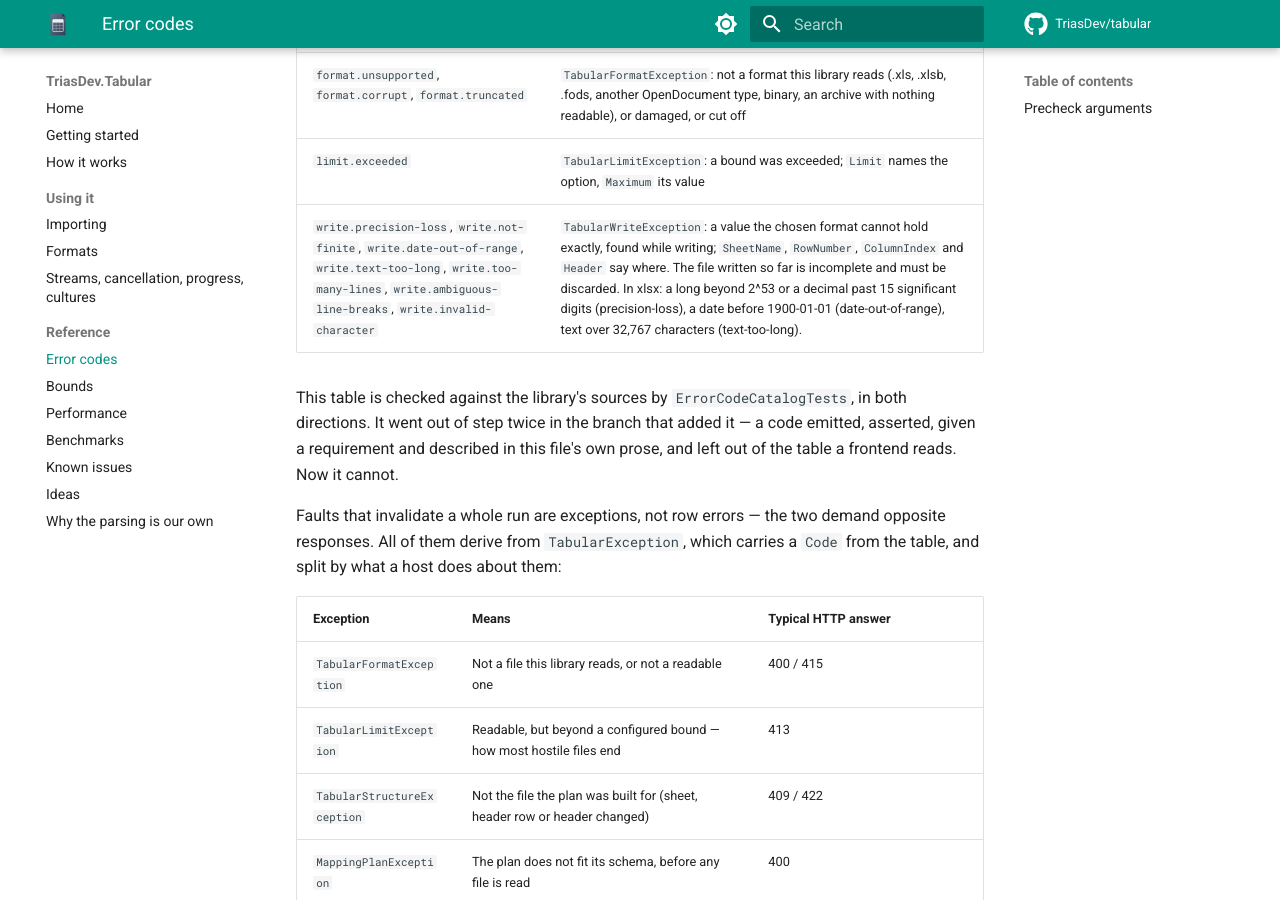
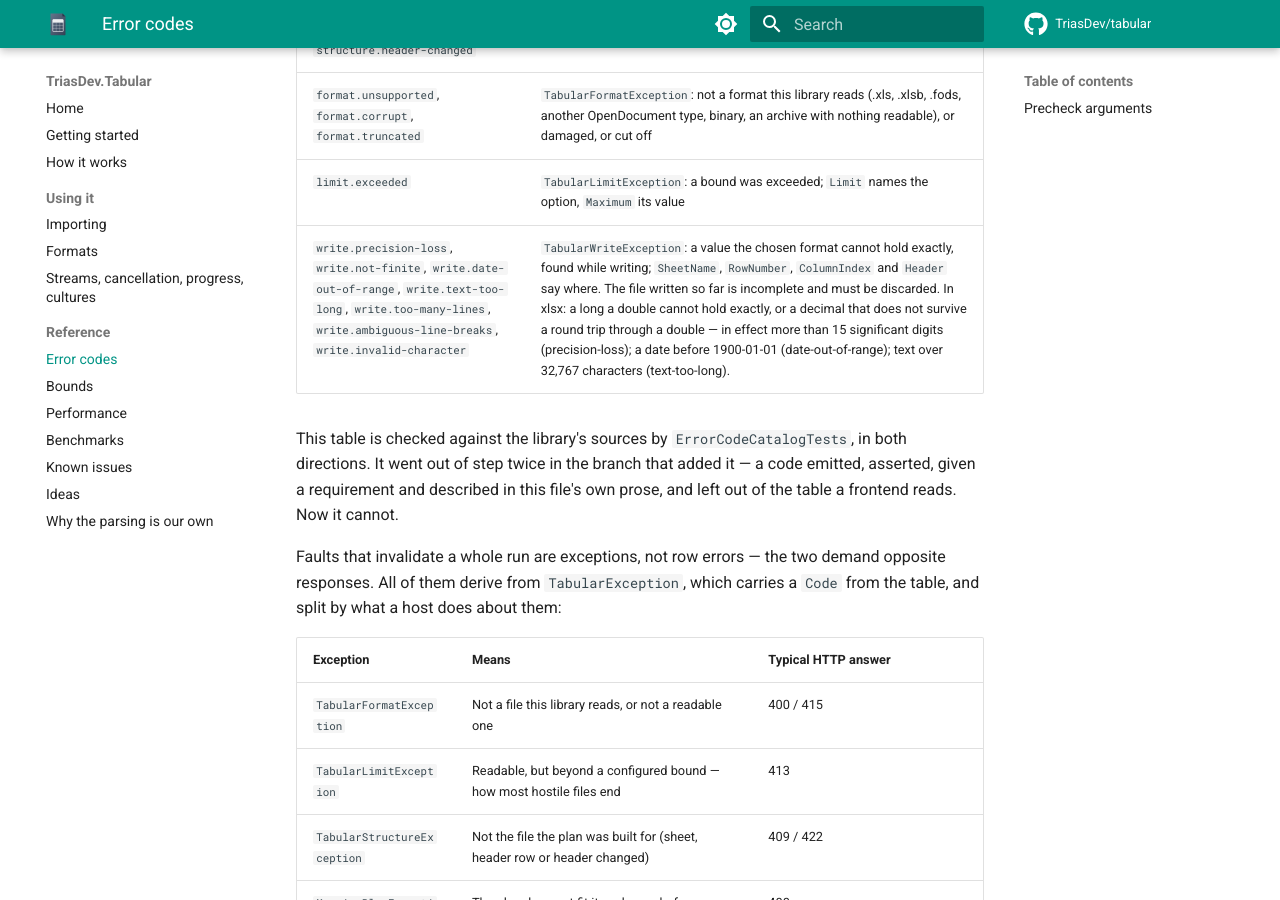
Before and after one commit to TriasDev/tabular, an MkDocs documentation site: the page built from docs/error-codes.md, in a window 1280 px wide and 900 px high, scrolled down 1214 px. Built offline with MkDocs 1.6.1 and Material for MkDocs 9.7.7, drawn with Linux system fonts in a browser that asks for light colours; comment, search, counter and statistics services are not loaded.

Commit message:
docs(write): state xlsx's precision rules as the writer applies them

```diff
--- a/docs/error-codes.md
+++ b/docs/error-codes.md
@@ -23,7 +23,7 @@ from them.
 | `structure.sheet-missing`, `structure.sheet-changed`, `structure.header-row-missing`, `structure.header-changed` | `TabularStructureException`: the file is not the one the plan was built for |
 | `format.unsupported`, `format.corrupt`, `format.truncated` | `TabularFormatException`: not a format this library reads (.xls, .xlsb, .fods, another OpenDocument type, binary, an archive with nothing readable), or damaged, or cut off |
 | `limit.exceeded` | `TabularLimitException`: a bound was exceeded; `Limit` names the option, `Maximum` its value |
-| `write.precision-loss`, `write.not-finite`, `write.date-out-of-range`, `write.text-too-long`, `write.too-many-lines`, `write.ambiguous-line-breaks`, `write.invalid-character` | `TabularWriteException`: a value the chosen format cannot hold exactly, found while writing; `SheetName`, `RowNumber`, `ColumnIndex` and `Header` say where. The file written so far is incomplete and must be discarded. In xlsx: a long beyond 2^53 or a decimal past 15 significant digits (precision-loss), a date before 1900-01-01 (date-out-of-range), text over 32,767 characters (text-too-long). |
+| `write.precision-loss`, `write.not-finite`, `write.date-out-of-range`, `write.text-too-long`, `write.too-many-lines`, `write.ambiguous-line-breaks`, `write.invalid-character` | `TabularWriteException`: a value the chosen format cannot hold exactly, found while writing; `SheetName`, `RowNumber`, `ColumnIndex` and `Header` say where. The file written so far is incomplete and must be discarded. In xlsx: a long a double cannot hold exactly, or a decimal that does not survive a round trip through a double — in effect more than 15 significant digits (precision-loss); a date before 1900-01-01 (date-out-of-range); text over 32,767 characters (text-too-long). |
 
 This table is checked against the library's sources by `ErrorCodeCatalogTests`, in both directions.
 It went out of step twice in the branch that added it — a code emitted, asserted, given a requirement
```
Also changed, not shown: docs/KNOWN-ISSUES.md (+1 -0 lines), 1 other file.
